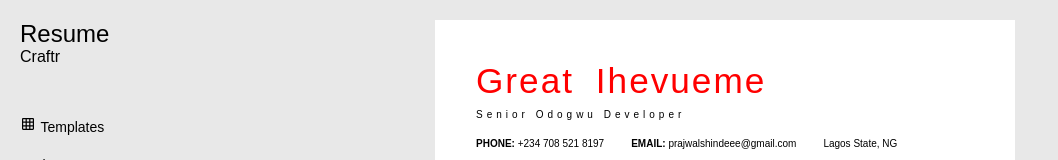
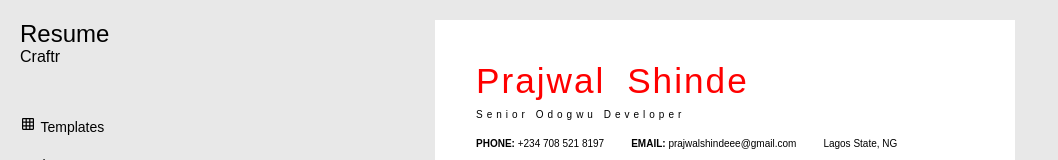
Before and after one commit to Prajwal-shindee/resumecraftr, a React (Vite) app: page /create/scoop in a window 1280 px wide. Shown: the top 160 px of the page, without its empty margins (0-1058 px from the left). Built offline with nearby package versions, Linux system fonts and the light colour scheme; a web font is replaced by a local one.

Commit message:
Update scoop.tsx

```diff
--- a/src/Components/Resume/Scoop/scoop.tsx
+++ b/src/Components/Resume/Scoop/scoop.tsx
@@ -8,7 +8,7 @@ export const Scoop = ({edit }:{edit:boolean}) => {
 
     <div className="intro">
        <div className="about text-center">
-       <h1 className="name --primary-color" data-editable={edit} contentEditable={edit}>Great Ihevueme</h1>
+       <h1 className="name --primary-color" data-editable={edit} contentEditable={edit}>Prajwal Shinde</h1>
         <h5 className='role' data-editable={edit} contentEditable={edit}>Senior Odogwu Developer</h5>
        </div>
 
```
